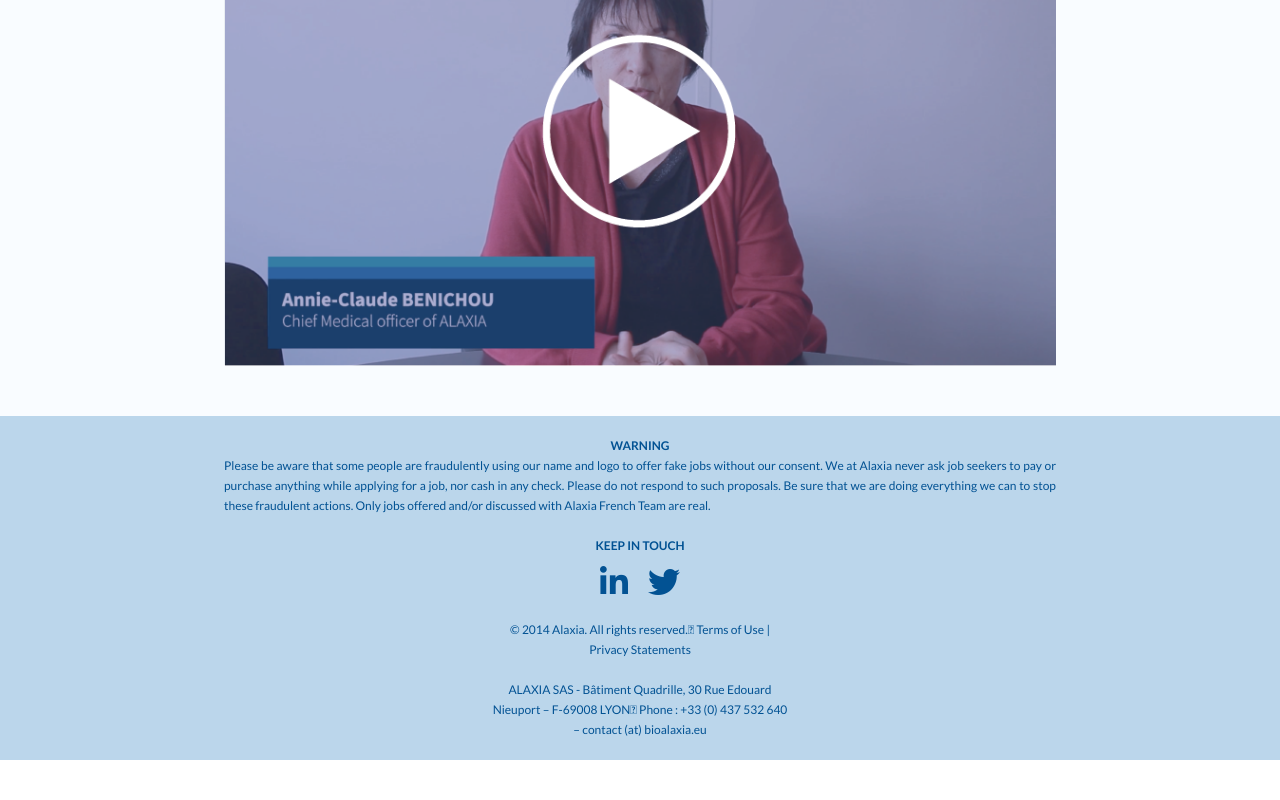
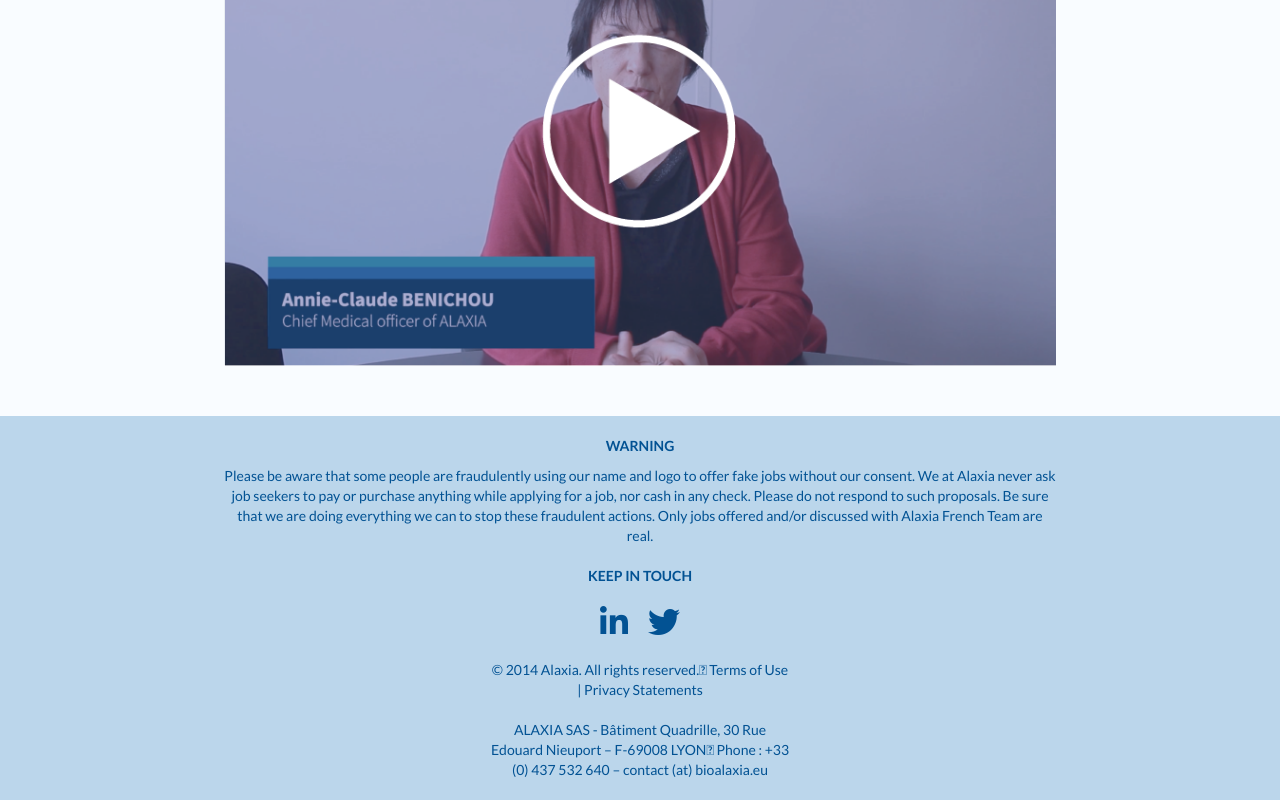
Before and after one commit to JBeaussart/alaxia-pharma, a Vue app: page / in a window 1280 px wide. Shown: the part 579-1379 px from the top of the page. Before the commit the page ends 1339 px from the top, so only its background shows below. Built offline with nearby package versions, Linux system fonts and the light colour scheme.

Commit message:
increase the font size for the banner

```diff
--- a/src/components/Footer.vue
+++ b/src/components/Footer.vue
@@ -47,9 +47,6 @@ i {
   margin-right: 10px;
   margin-top: 10px;
 }
-p:nth-child(2) {
-  text-align: justify;
-}
 p:last-child {
   width: 300px;
   margin: 0 auto;
@@ -58,4 +55,10 @@ p:nth-child(4) {
   width: 300px;
   margin: 0 auto;
 }
+h3 {
+  margin-bottom: 10px;
+}
+h3, p {
+  font-size: 14px;
+}
 </style>
```
